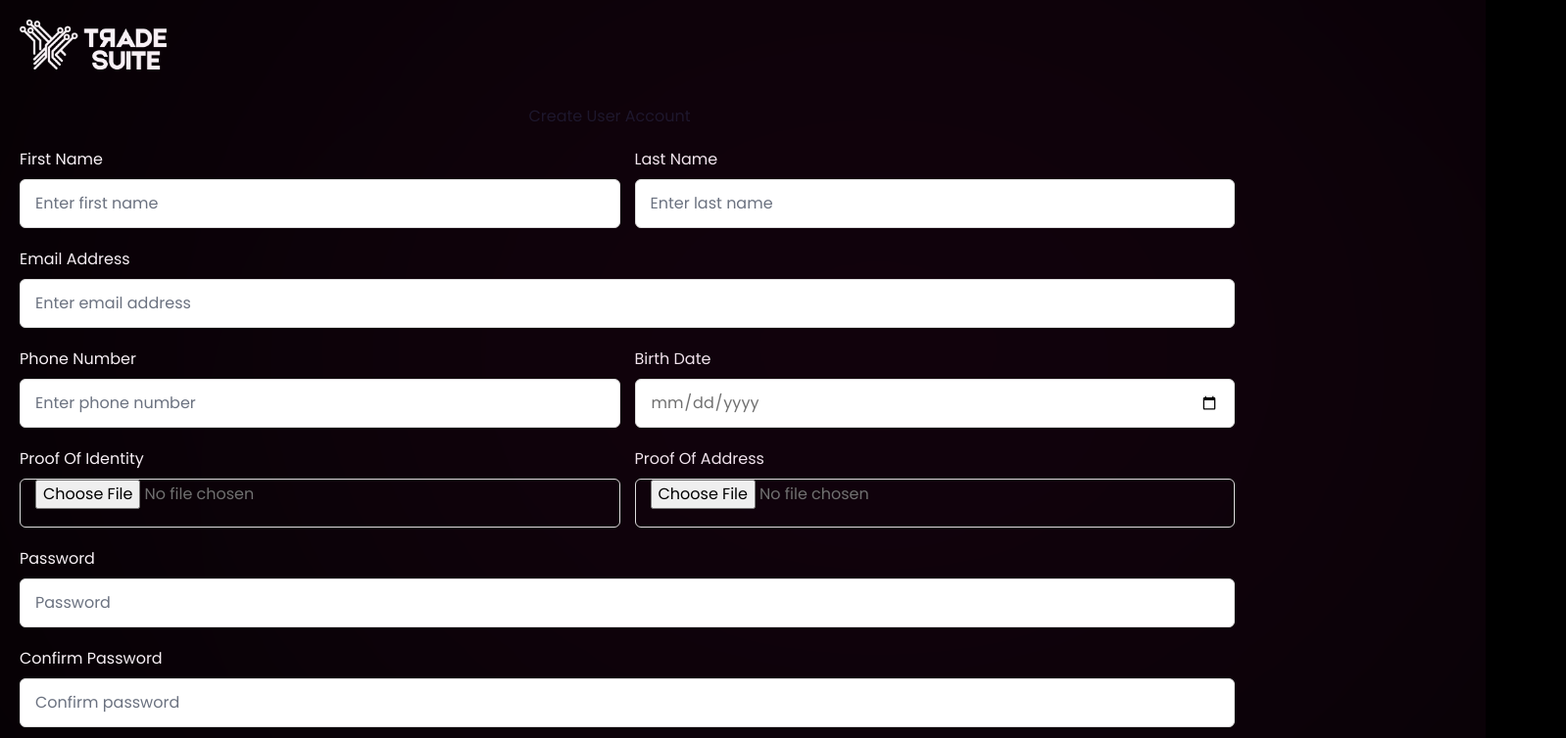
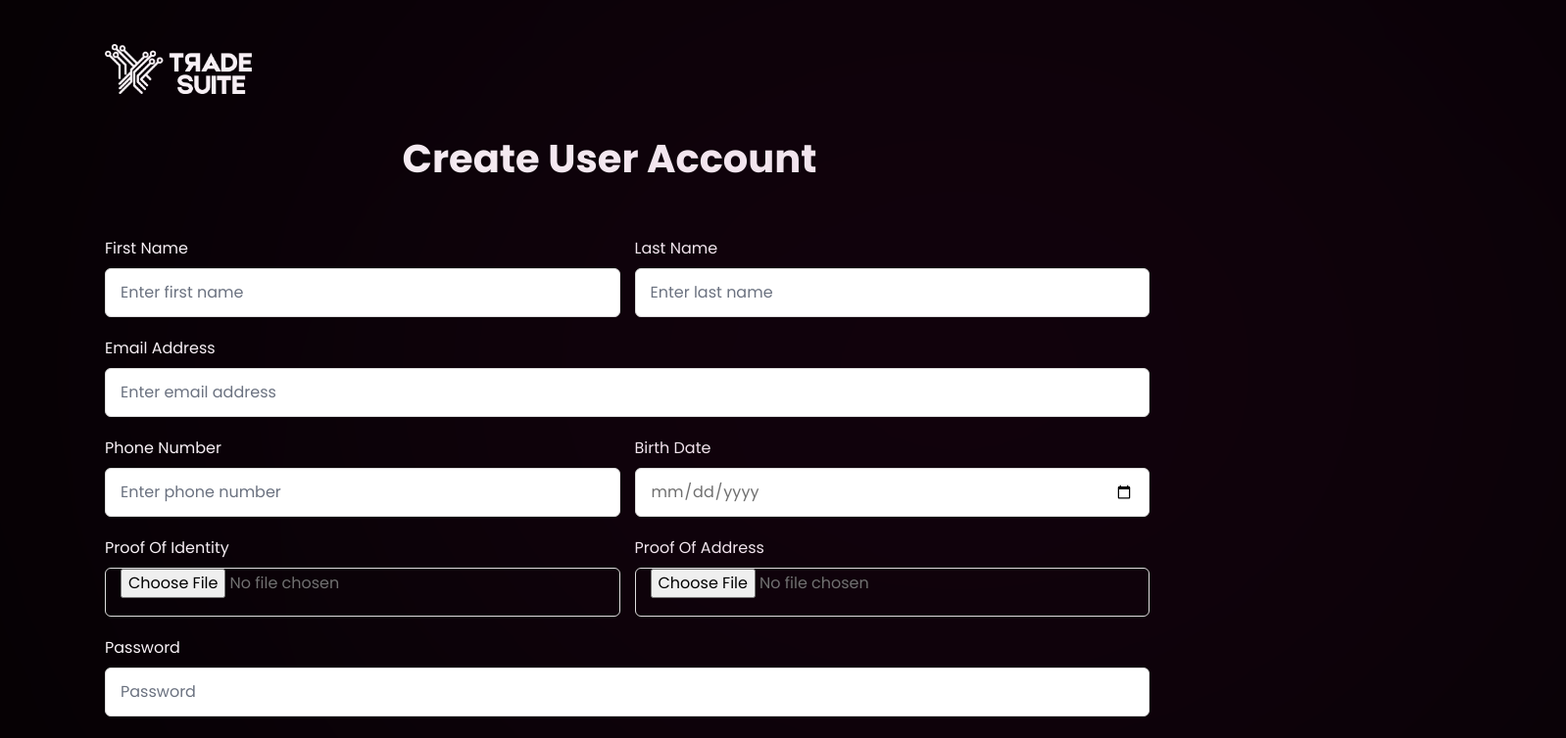
Before and after one commit to Mokhtaar/tradeSuite, a Next.js app: page /Signup/UserSignup in a window 1280 px wide. Shown: the top 754 px of the page at 98% size, 1598 px wide, since content can reach past the window. Built offline with nearby package versions, Linux system fonts and the light colour scheme.

Commit message:
user fixed

```diff
--- a/src/app/components/UserForm.js
+++ b/src/app/components/UserForm.js
@@ -60,7 +60,7 @@ const UserForm = ({ userAction }) => {
   };
 
   return (
-    <section className="container">
+    <section className="containers">
       <Image src="/logo.png" alt="Your Company" width={150} height={150} />
       <header className="mt-9 mr-9 text-center text-gray-900">
         Create User Account
```
